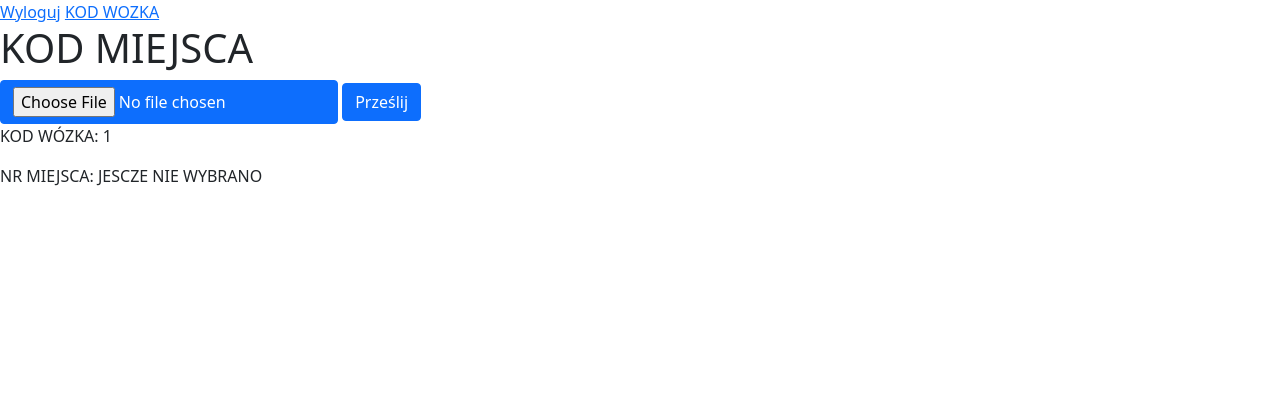
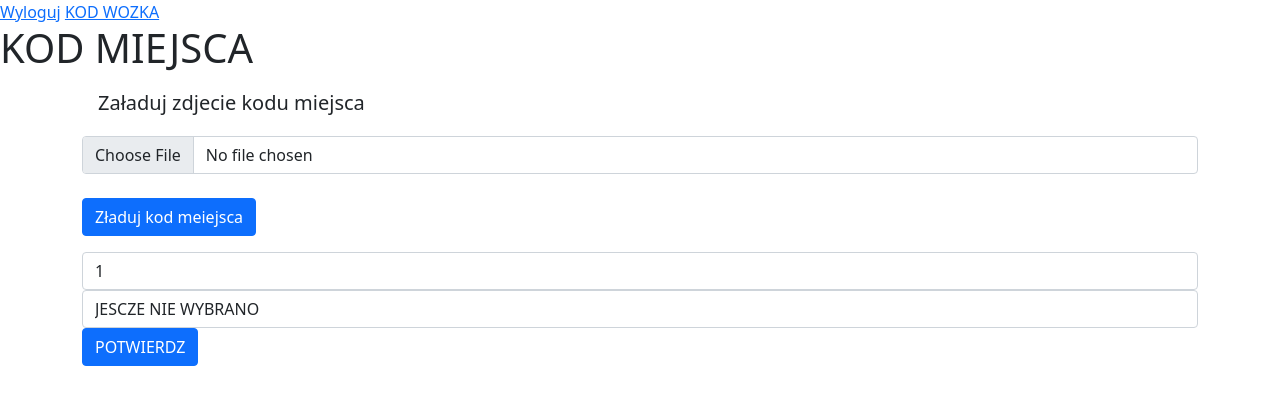
Before and after one commit to Mogarthron/Magazynier-Skaner, a Flask app: page /kod_miejsca/1 in a window 1280 px wide. Shown: the top 405 px of the page. Run offline with Flask 3, Linux system fonts and the light colour scheme.

Commit message:
frontend

```diff
--- a/templates/odczytaj_kod_miejsca.html
+++ b/templates/odczytaj_kod_miejsca.html
@@ -14,14 +14,29 @@
     <a href="{{url_for('kod_wozka')}}">KOD WOZKA</a>
     <h1>KOD MIEJSCA</h1>
 
-    <form method="post" enctype="multipart/form-data">
+    <div class="container">
 
-        <input class="btn btn-primary" type="file" name="camera_image" accept="image/*" capture="camera">
-        <input class="btn btn-primary" type="submit" value="Prześlij">
-    </form>
+      <div class="row mb-3">
 
-    <p>KOD WÓZKA: {{numer_wozka}}</p>
-    <p>NR MIEJSCA: {{kod_miejsca}}</p>
+        <form method="post" enctype="multipart/form-data">
+          <label for="camera_image" class="form-label form-control-lg">Załaduj zdjecie kodu miejsca</label>
+          <input class="form-control" type="file" name="camera_image" accept="image/*" capture="camera">
+          <br>
+          <input class="btn btn-primary" type="submit" name="zaladuj_miejsce" value="Zładuj kod meiejsca">
+        </form>
+      </div>
+      <div class="row mb-3">
+
+        <form method="post">
+
+          <input type="text" class="form-control" name="nurmerWozka" value="{{numer_wozka}}">
+          <input type="text" class="form-control" name="kodMiejsca" value="{{kod_miejsca}}">
+          <input class="btn btn-primary" type="submit" name="miejsce_wozek" value="POTWIERDZ">
+        </form>
+
+      </div>
+    </div>
+
 
     <script src="https://cdn.jsdelivr.net/npm/bootstrap@5.0.2/dist/js/bootstrap.bundle.min.js" integrity="sha384-MrcW6ZMFYlzcLA8Nl+NtUVF0sA7MsXsP1UyJoMp4YLEuNSfAP+JcXn/tWtIaxVXM" crossorigin="anonymous"></script>
 
```
Also changed, not shown: templates/layout.html (added, +23 -0 lines), templates/magazyn_wozkow.html (added, +57 -0 lines).
